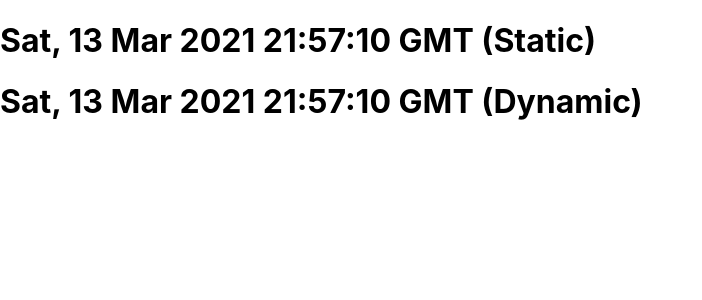
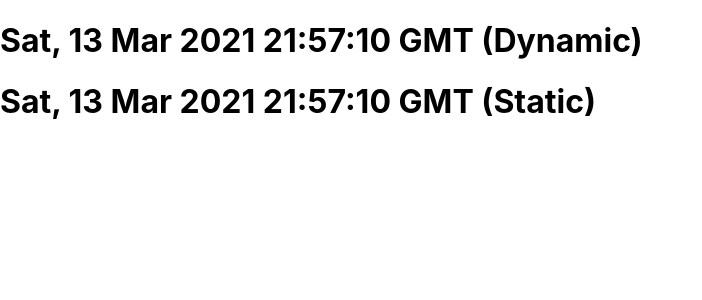
Before and after one commit to KaioViana/next-test, a Next.js app: page /tempo in a window 1280 px wide. Shown: the top 300 px of the page, without its empty margins (0-702 px from the left). Built offline with nearby package versions, Linux system fonts and the light colour scheme.

Commit message:
semantica reajustada

```diff
--- a/pages/tempo/index.js
+++ b/pages/tempo/index.js
@@ -3,23 +3,23 @@ import React from 'react'
 
 export default function Tempo(props) {
   const data = new Date()
-  const dataStringStatic = data.toGMTString()
+  const dataStringDynamic = data.toGMTString()
 
   return (
     <>
-      <h1>{dataStringStatic} (Static)</h1>
-      <h1>{props.dataStringDynamic} (Dynamic)</h1>
+      <h1>{props.dataStringStatic} (Dynamic)</h1>
+      <h1>{dataStringDynamic} (Static)</h1>
     </>
   )
 }
 
 export function getStaticProps() {
   const data = new Date()
-  const dataStringDynamic = data.toGMTString()
+  const dataStringStatic = data.toGMTString()
 
   return {
     props: {
-      dataStringDynamic
+      dataStringStatic
     },
     revalidate: 5
   }
```
